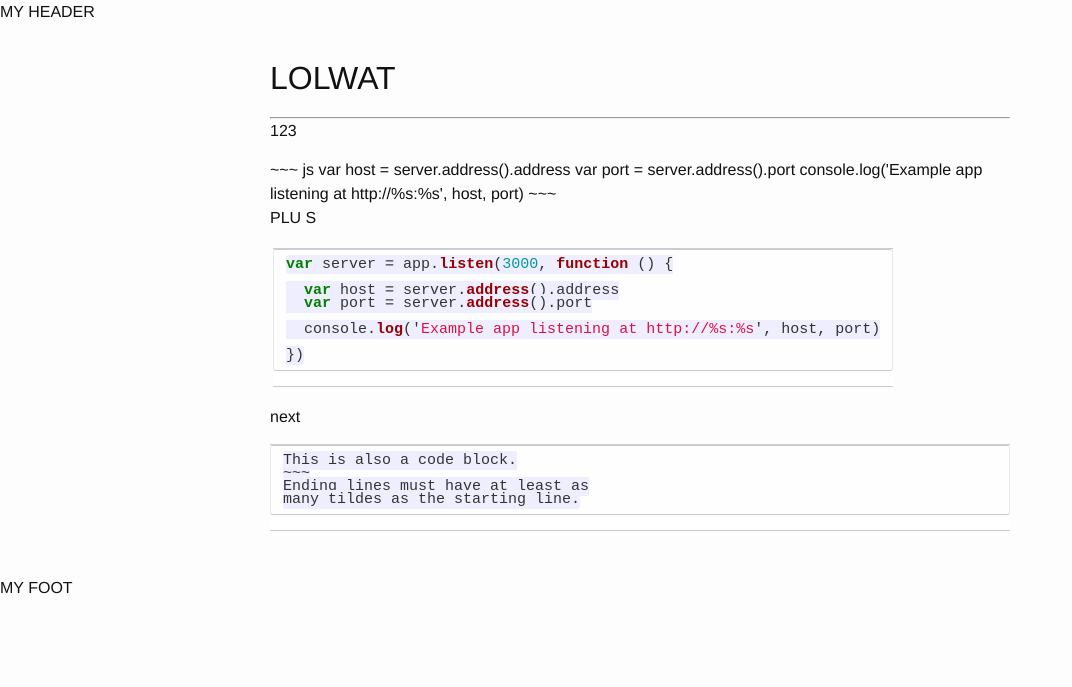
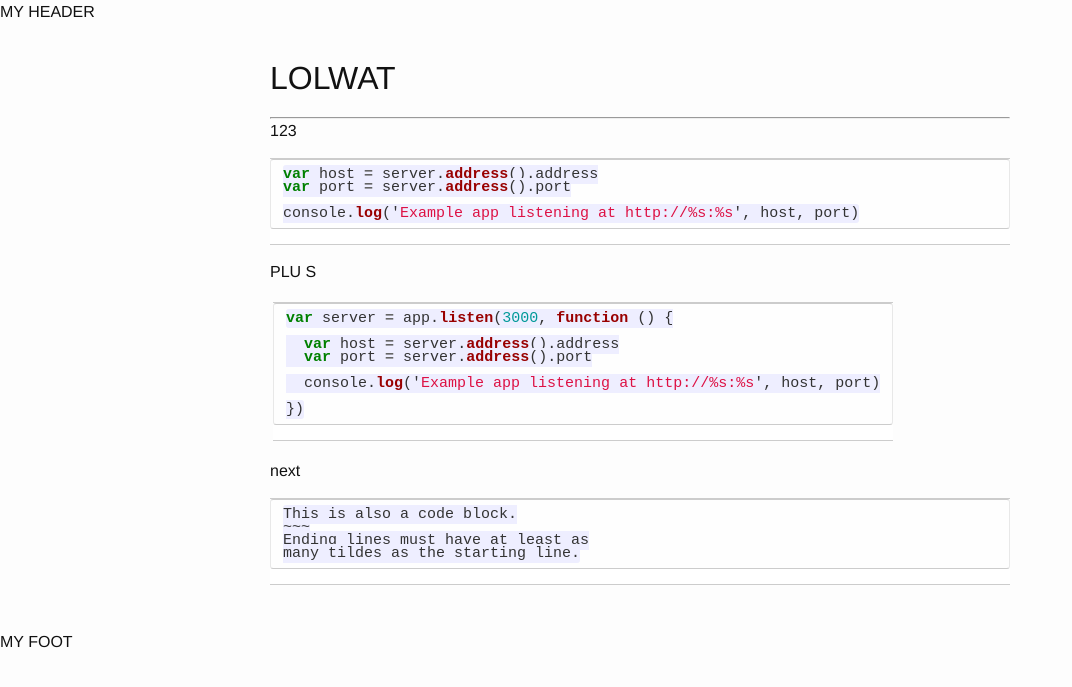
Before and after one commit to iamropo/git-experiments, a Jekyll site: the page built from index.md, in a window 1280 px wide. Shown: the top 687 px of the page, without its empty margins (0-1072 px from the left). Built offline with Jekyll 4.4.1, drawn with Linux system fonts in a browser that asks for light colours.

Commit message:
Update index.md

```diff
--- a/index.md
+++ b/index.md
@@ -9,7 +9,7 @@ PIN: 78368475
 -------
 
 123
-<div>
+<div markdown="1">
 ~~~ js
 var host = server.address().address
 var port = server.address().port
```
